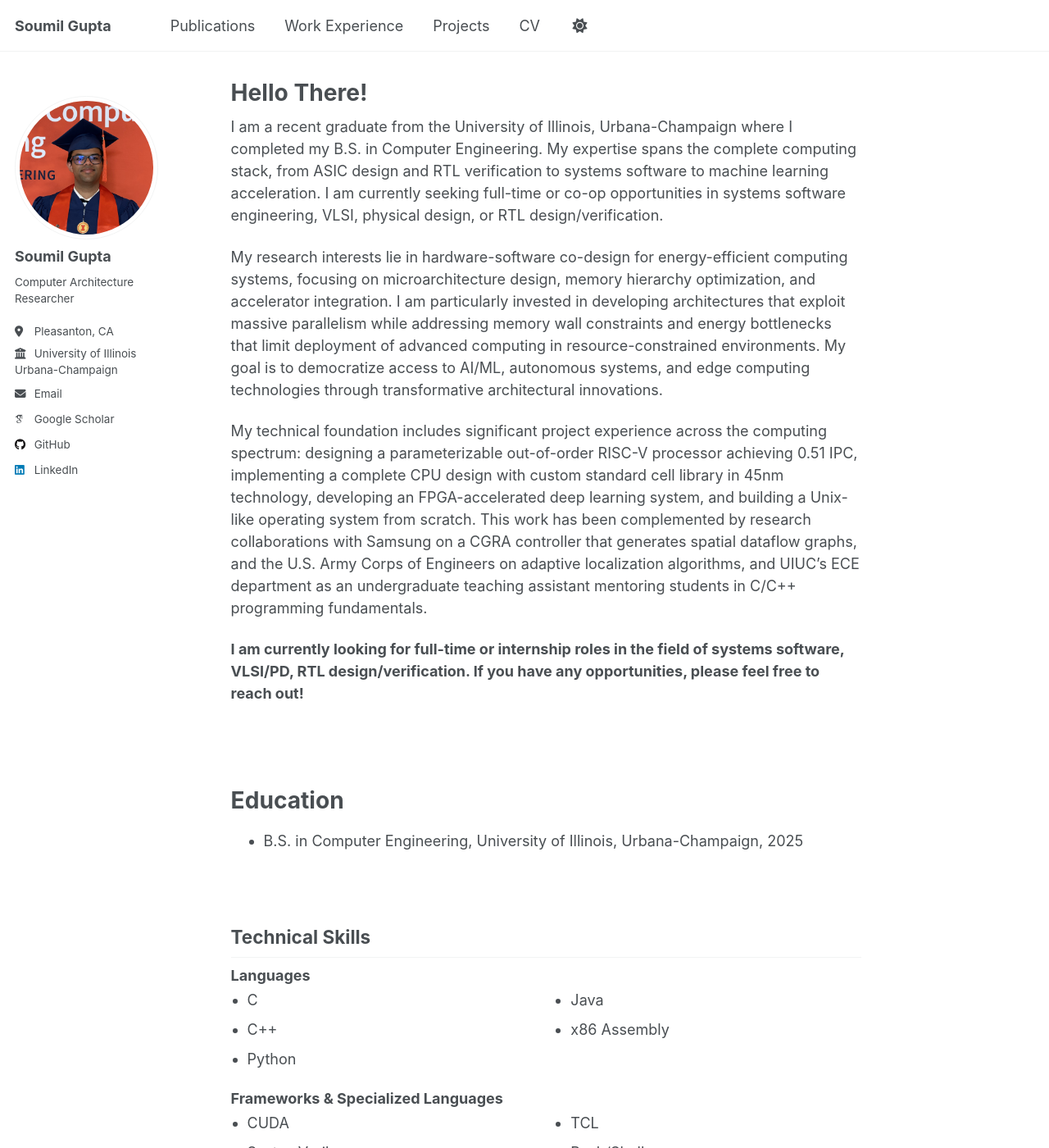
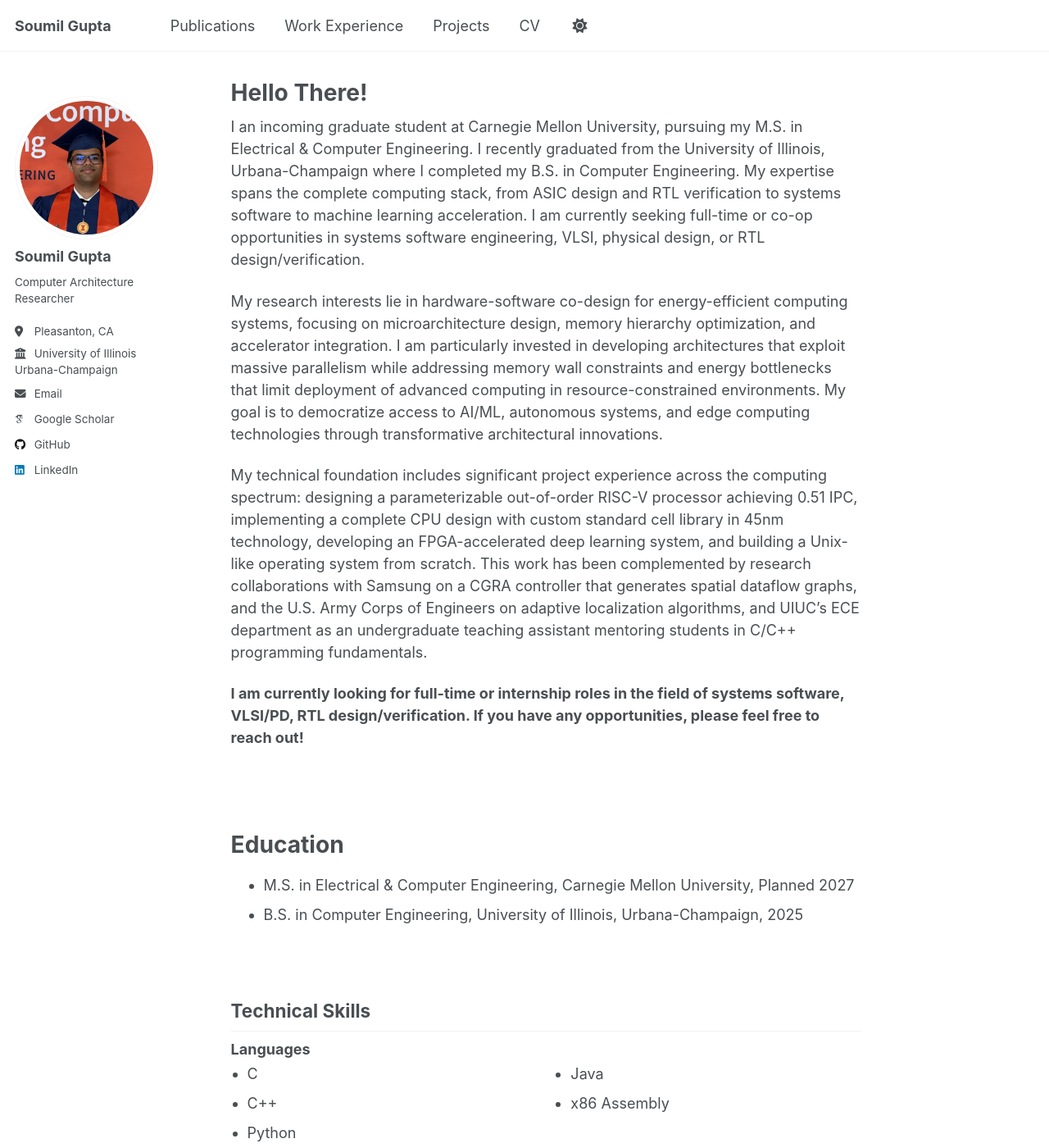
Before and after one commit to Soumilsg/soumilsg.github.io, a Jekyll site: the page built from _pages/about.md, in a window 1280 px wide and 1400 px high. Shown: the whole window at 82% size. Built offline with Jekyll 4.4.1, drawn with Linux system fonts in a browser that asks for light colours; some web fonts are replaced.

Commit message:
Update about.md

```diff
--- a/_pages/about.md
+++ b/_pages/about.md
@@ -7,7 +7,7 @@ redirect_from:
   - /about.html
 ---
 
-I am a recent graduate from the University of Illinois, Urbana-Champaign where I completed my B.S. in Computer Engineering. My expertise spans the complete computing stack, from ASIC design and RTL verification to systems software to machine learning acceleration. I am currently seeking full-time or co-op opportunities in systems software engineering, VLSI, physical design, or RTL design/verification.
+I an incoming graduate student at Carnegie Mellon University, pursuing my M.S. in Electrical & Computer Engineering. I recently graduated from the University of Illinois, Urbana-Champaign where I completed my B.S. in Computer Engineering. My expertise spans the complete computing stack, from ASIC design and RTL verification to systems software to machine learning acceleration. I am currently seeking full-time or co-op opportunities in systems software engineering, VLSI, physical design, or RTL design/verification.
 
 My research interests lie in hardware-software co-design for energy-efficient computing systems, focusing on microarchitecture design, memory hierarchy optimization, and accelerator integration. I am particularly invested in developing architectures that exploit massive parallelism while addressing memory wall constraints and energy bottlenecks that limit deployment of advanced computing in resource-constrained environments. My goal is to democratize access to AI/ML, autonomous systems, and edge computing technologies through transformative architectural innovations.
 
@@ -21,6 +21,7 @@ My technical foundation includes significant project experience across the compu
 
 Education
 ======
+* M.S. in Electrical & Computer Engineering, Carnegie Mellon University, Planned 2027
 * B.S. in Computer Engineering, University of Illinois, Urbana-Champaign, 2025
 
 <br>
```
